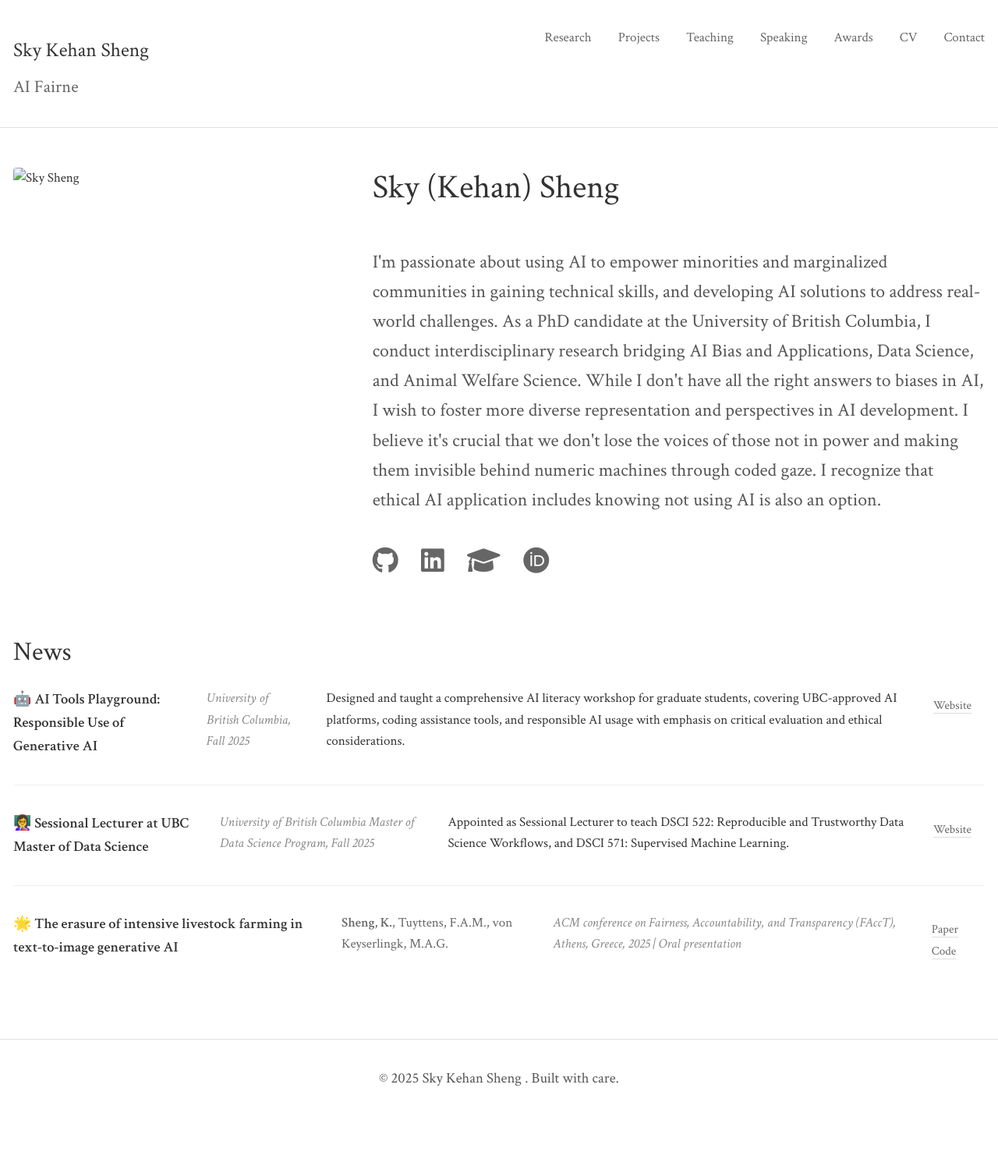
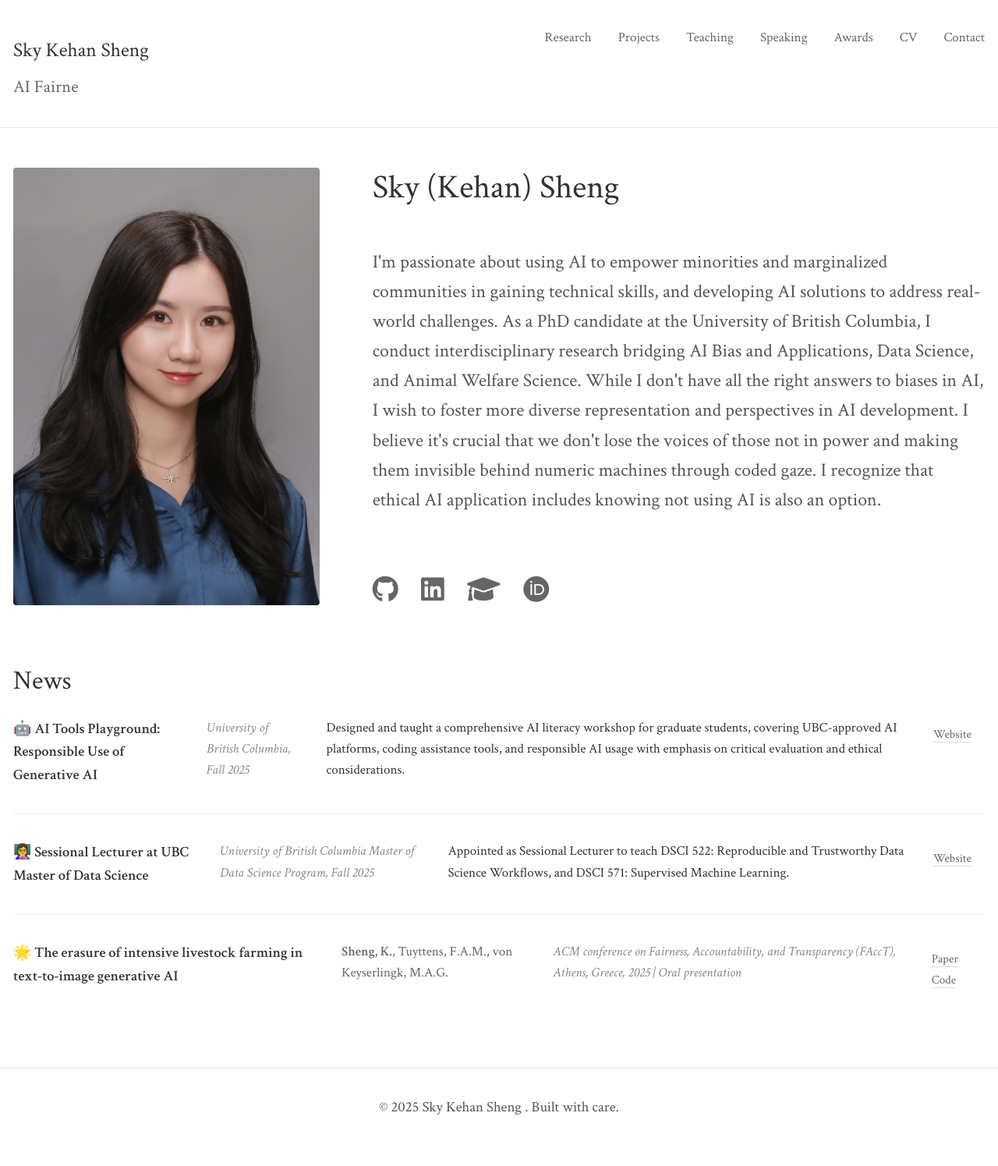
Before and after one commit to skysheng7/skysheng7.github.io, a Jekyll site: the page built from sky_index.html, in a window 1280 px wide. Shown: the whole page at 78% size. Built offline with Jekyll 4.4.1, drawn with Linux system fonts in a browser that asks for light colours; before the commit the page ends 1458 px from its top, so only the background shows below that.

Commit message:
try fix image

```diff
--- a/sky_index.html
+++ b/sky_index.html
@@ -6,7 +6,7 @@ description: "Sky Sheng - PhD Candidate at UBC specializing in AI bias and Appli
 
 <section class="hero-section">
     <div class="hero-image-container">
-        <img src="images/sky.jpg" alt="Sky Sheng" class="hero-image">
+        <img src="{{ '/images/sky.jpg' | relative_url }}" alt="Sky Sheng" class="hero-image">
     </div>
 
     <div class="hero-content">
```
